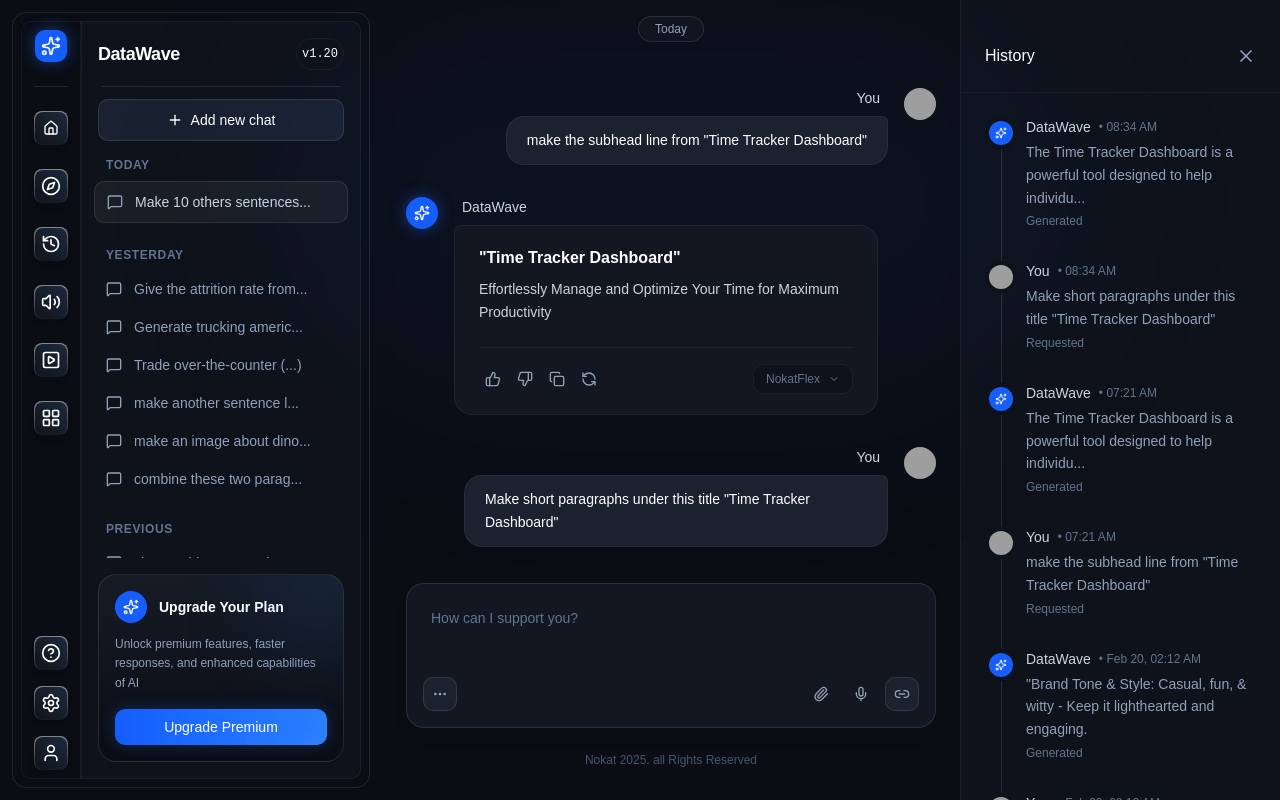
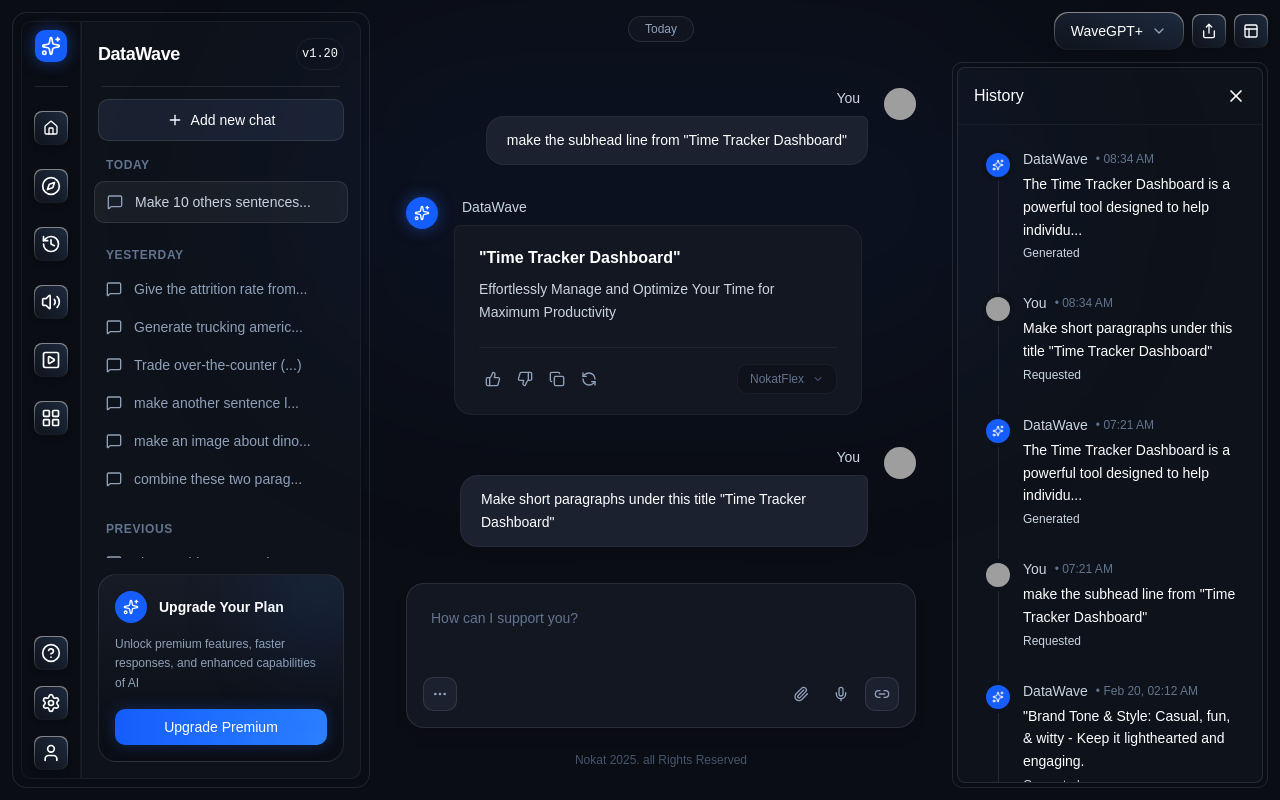
Before and after one commit to KaviduIsura/DataWeave-AI-SaaS-App, a React (Vite) app in the folder packages/client/: page /chat in a window 1280 px wide. Built offline with nearby package versions, Linux system fonts and the light colour scheme; grey boxes are pictures that could not be loaded.

Commit message:
done ui implementation in the history

```diff
--- a/packages/client/src/components/chat/HistoryPanel.tsx
+++ b/packages/client/src/components/chat/HistoryPanel.tsx
@@ -1,4 +1,12 @@
-import { X, Sparkles, ChevronDown, Layout, Share } from 'lucide-react';
+import { div } from 'framer-motion/client';
+import {
+  X,
+  Sparkles,
+  ChevronDown,
+  Layout,
+  Share,
+  Settings,
+} from 'lucide-react';
 
 const historyTimeline = [
   {
@@ -58,20 +66,51 @@ const historyTimeline = [
 
 export default function HistoryPanel() {
   return (
-    <div className="w-[320px] bg-[#0E121A] border-l border-white/5 h-screen flex flex-col shrink-0">
-      <div className="p-6 flex items-center justify-between border-b border-white/5 mt-5">
+    <div className="w-[340px] shrink-0 p-3 flex flex-col h-screen gap-3">
+      {/* Top Right Actions */}
+      <div className="flex items-center justify-end gap-2">
+        {/* WaveGPT+ Button with gradient border */}
+        <div className="relative p-[1px] rounded-xl bg-gradient-to-t from-white/5 via-white/30 to-white/50 shadow-md">
+          <button className="flex items-center gap-2 px-4 py-2 rounded-xl bg-gradient-to-tr from-[#0f141c] to-slate-800 hover:bg-[#1C2130] transition-colors text-white text-sm font-medium">
+            WaveGPT+
+            <ChevronDown className="w-4 h-4 text-slate-400" />
+          </button>
+        </div>
+
+        {/* Share Button with gradient border */}
+        <div className="relative p-[1px] rounded-md bg-gradient-to-t from-white/5 via-white/30 to-white/50 shadow-md">
+          <div className="w-8 h-8 bg-gradient-to-tr from-[#0f141c] to-slate-800 flex items-center justify-center rounded-md">
+            <button className="p-2 text-white hover:text-slate-300 rounded-lg hover:bg-white/5 transition-colors">
+              <Share className="w-4 h-4" />
+            </button>
+          </div>
+        </div>
+
+        {/* Layout Button with gradient border */}
+        <div className="relative p-[1px] rounded-md bg-gradient-to-t from-white/5 via-white/30 to-white/50 shadow-md">
+          <div className="w-8 h-8 bg-gradient-to-tr from-[#0f141c] to-slate-800 flex items-center justify-center rounded-md">
+            <button className="p-2 text-white hover:text-slate-300 rounded-lg hover:bg-white/5 transition-colors">
+              <Layout className="w-4 h-4" />
+            </button>
+          </div>
+        </div>
+      </div>
+      {/* History Panel */}
+      <div className="p-1 rounded-lg border border-white/10 flex-1 flex flex-col min-h-0">
+        <div className="flex-1 w-full bg-[#0E121A] flex flex-col rounded-md border border-white/10 overflow-hidden min-h-0">
+          <div className="p-4 flex items-center justify-between border-b border-white/5 ">
             <h2 className="text-white font-medium">History</h2>
-        <button className="text-slate-400 hover:text-white transition-colors">
+            <button className="text-white hover:text-slate-400 transition-colors">
               <X className="w-5 h-5" />
             </button>
           </div>
 
-      <div className="flex-1 overflow-y-auto p-6">
-        <div className="relative border-l border-white/10 ml-4 space-y-8 pb-8">
+          <div className="flex-1 overflow-y-auto p-6 [&::-webkit-scrollbar]:w-1.5 [&::-webkit-scrollbar-track]:bg-transparent [&::-webkit-scrollbar-thumb]:bg-white/10 [&::-webkit-scrollbar-thumb]:rounded-full hover:[&::-webkit-scrollbar-thumb]:bg-white/20">
+            <div className="relative border-l border-white/10 ml-4 space-y-8 pb-8  ">
               {historyTimeline.map((item, index) => (
                 <div key={item.id} className="relative pl-6">
                   {/* Timeline Dot */}
-              <div className="absolute -left-[17px] top-0 w-8 h-8 rounded-full bg-[#0E121A] flex items-center justify-center">
+                  <div className="absolute -left-[17px] top-0 w-8 h-8 rounded-full bg-[#0E121A] flex items-center justify-center ">
                     {item.type === 'ai' ? (
                       <div className="w-6 h-6 rounded-full bg-blue-600 flex items-center justify-center">
                         <Sparkles className="w-3 h-3 text-white" />
@@ -93,12 +132,14 @@ export default function HistoryPanel() {
                       <span className="text-sm font-medium text-slate-300">
                         {item.type === 'ai' ? 'DataWave' : 'You'}
                       </span>
-                  <span className="text-xs text-slate-500">• {item.time}</span>
+                      <span className="text-xs text-slate-500">
+                        • {item.time}
+                      </span>
                     </div>
-                <p className="text-sm text-slate-400 leading-relaxed mb-1">
+                    <p className="text-sm text-white leading-relaxed mb-1">
                       {item.title}
                     </p>
-                <p className="text-xs font-medium text-slate-500">
+                    <p className="text-xs font-medium text-slate-300">
                       {item.action}
                     </p>
                   </div>
@@ -107,5 +148,7 @@ export default function HistoryPanel() {
             </div>
           </div>
         </div>
+      </div>
+    </div>
   );
 }
```
Lines whose indentation alone changed are shown as unchanged.
